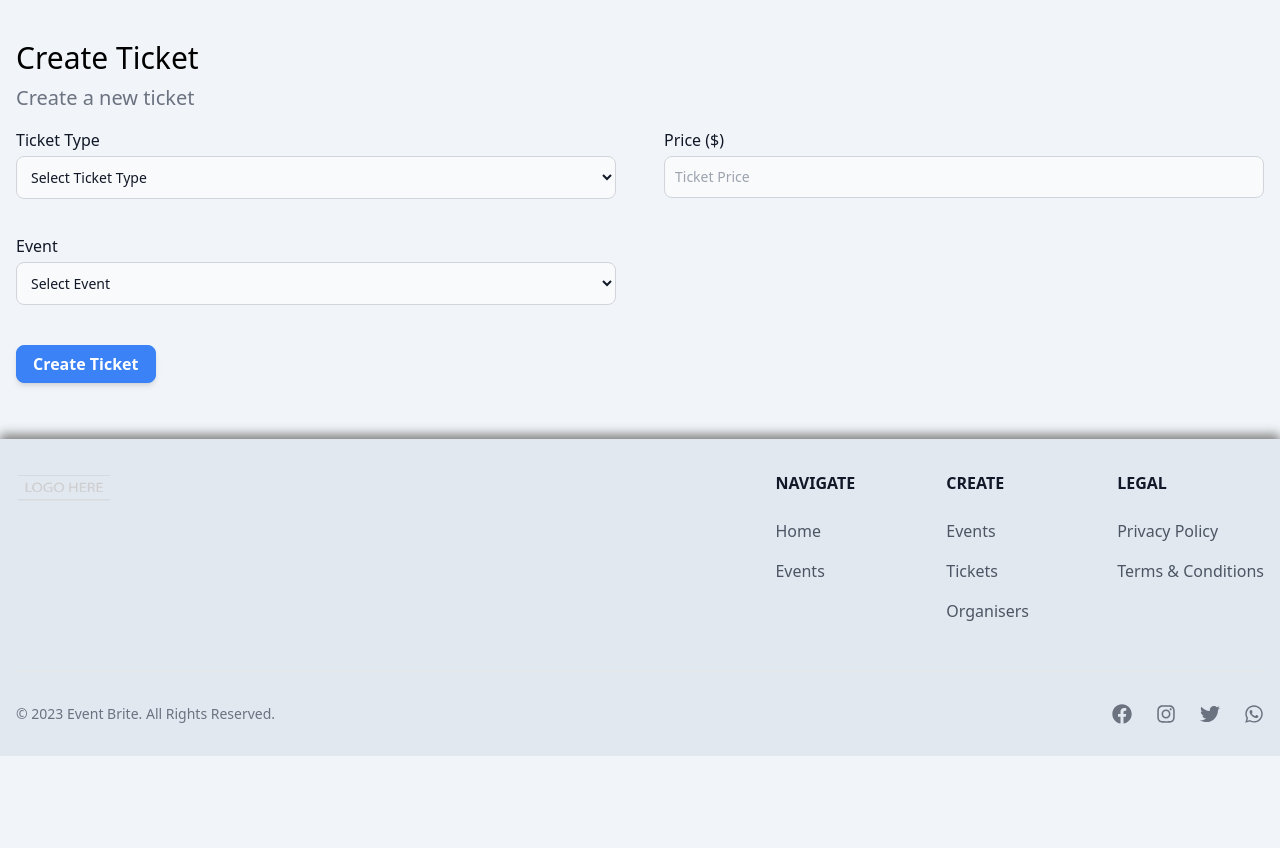
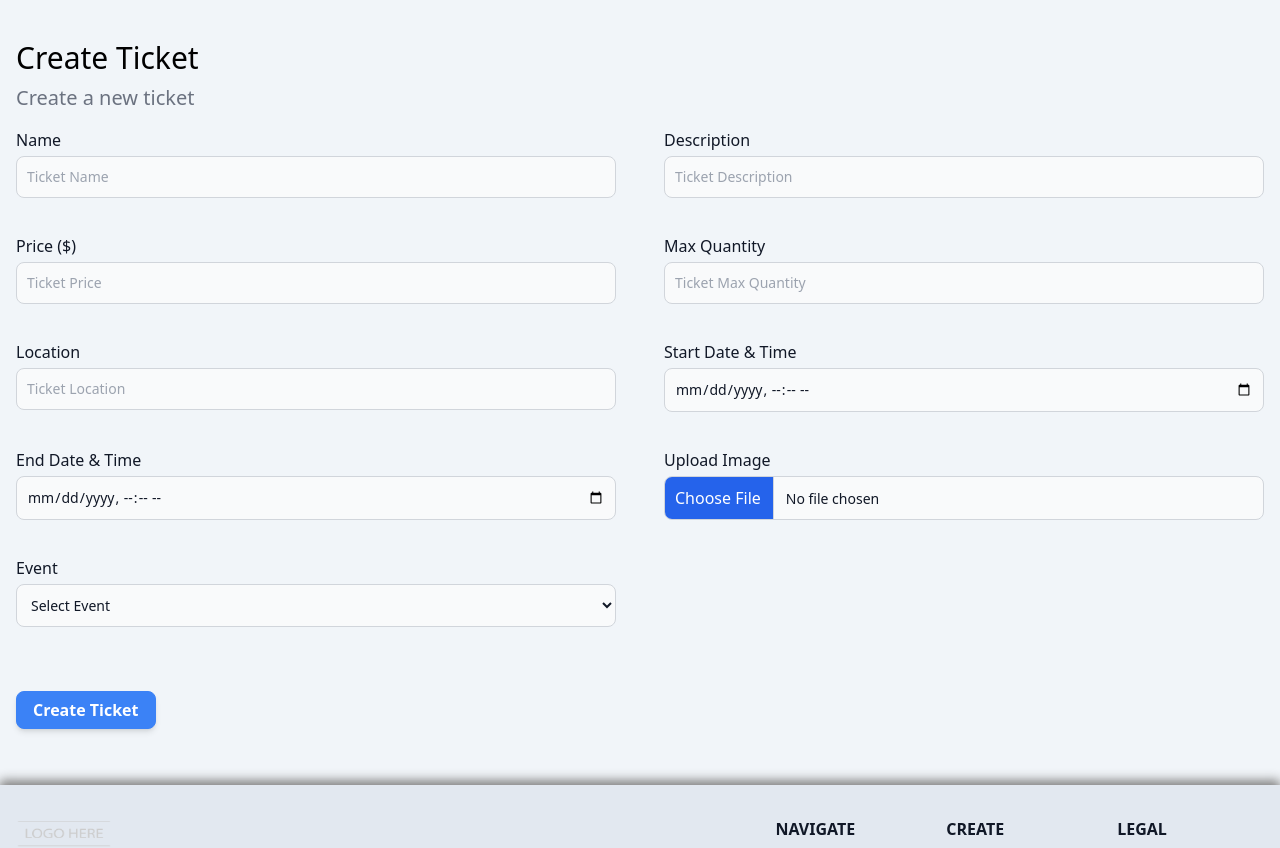
Before and after one commit to abbassays/event-brite, a Next.js app: page /admin/create-ticket in a window 1280 px wide. Shown: the part 720-1568 px from the top of the page. Before the commit the page ends 1476 px from the top, so only its background shows below. Built offline with nearby package versions, Linux system fonts and the light colour scheme.

Commit message:
fixed ticket form

```diff
--- a/components/AdminForms/EventForm.tsx
+++ b/components/AdminForms/EventForm.tsx
@@ -64,7 +64,7 @@ const EventForm: React.FC = () => {
       <Input
         type="datetime-local"
         label="Date & Time"
-        placeholder="Date & Event Time"
+        placeholder="Date & Time"
         name="Date"
         register={register}
         errors={errors}
--- a/components/AdminForms/TicketForm.tsx
+++ b/components/AdminForms/TicketForm.tsx
@@ -10,7 +10,6 @@ import Button from "../UI/Button";
 import Select from "../UI/Select";
 
 const TicketForm: React.FC = () => {
-  const ticketTypes = ["Standard", "VIP", "Early Bird", "Group"];
   const [events, setEvents] = useState<EventType[] | []>([]);
   const {
     register,
@@ -34,26 +33,89 @@ const TicketForm: React.FC = () => {
 
   const formItems = (
     <>
-      <Select
-        label="Ticket Type"
-        name="Type"
+      <Input
+        type="text"
+        label="Name"
+        placeholder="Ticket Name"
+        name="Name"
         register={register}
         errors={errors}
-        rules={{ required: "Ticket type is required" }}
-        placeholder="Select an option"
-        options={ticketTypes.map((ticket) => {
-          return { id: ticket, name: ticket };
-        })}
+        rules={{ required: "Ticket Name is required" }}
       />
+
+      <Input
+        type="text"
+        label="Description"
+        placeholder="Ticket Description"
+        name="Description"
+        register={register}
+        errors={errors}
+        rules={{ required: "Ticket Description is required" }}
+      />
+
       <Input
         type="number"
         label="Price ($)"
         placeholder="Ticket Price"
-        name="Ticket"
+        name="Price"
         register={register}
         errors={errors}
         rules={{ required: "Ticket Price is required" }}
       />
+
+      <Input
+        type="number"
+        label="Max Quantity"
+        placeholder="Ticket Max Quantity"
+        name="MaxQuantity"
+        register={register}
+        errors={errors}
+        rules={{ required: "Ticket Max Quantity is required" }}
+      />
+
+      <Input
+        type="text"
+        label="Location"
+        placeholder="Ticket Location"
+        name="Location"
+        register={register}
+        errors={errors}
+        rules={{ required: "Ticket Location is required" }}
+      />
+
+      <Input
+        type="datetime-local"
+        label="Start Date & Time"
+        placeholder="Date & Time"
+        name="StartDate"
+        register={register}
+        errors={errors}
+        rules={{ required: "Start Date is required" }}
+      />
+
+      <Input
+        type="datetime-local"
+        label="End Date & Time"
+        placeholder="Date & Time"
+        name="EndDate"
+        register={register}
+        errors={errors}
+        rules={{ required: "End Date is required" }}
+      />
+
+      <Input
+        type="file"
+        label={"Upload Image"}
+        placeholder={"Upload Image"}
+        name="Image"
+        register={register}
+        errors={errors}
+        rules={{ required: "Ticket Image is Required" }}
+        aria-describedby="file_input_help"
+        isFile={true}
+        accept="image/*"
+      />
+
       <Select
         label="Event"
         name="EventId"
--- a/components/UI/Select.tsx
+++ b/components/UI/Select.tsx
@@ -40,7 +40,9 @@ const Select: React.FC<SelectProps> = ({
           </option>
         ))}
       </select>
-      {errors[name] && <p className="text-red-500">{errors[name].message}</p>}
+      <div className="h-6">
+        {errors[name] && <p className="text-red-500">{errors[name].message}</p>}
+      </div>
     </div>
   );
 };
--- /dev/null
+++ b/pages/confirmation/[id].tsx
@@ -0,0 +1,43 @@
+import React from "react";
+import { useRouter } from "next/router";
+const order = {
+  date: "May 20, 2023",
+  shippingAddress: "123 Main St, City, State",
+  paymentMethod: "Credit Card",
+  items: [
+    { name: "Item 1", quantity: 2, price: 10 },
+    { name: "Item 2", quantity: 1, price: 15 },
+    { name: "Item 3", quantity: 3, price: 5 },
+  ],
+  total: 45,
+};
+const Confirmation = () => {
+  const router = useRouter();
+  const { id } = router.query;
+  return (
+    <div className="container mx-auto p-4">
+      <h1 className="text-2xl font-bold mb-4">Order Confirmation</h1>
+      <p className="mb-4">Thank you for your order! Here are the details:</p>
+
+      <div className="bg-white p-4 shadow rounded">
+        <h2 className="text-xl font-bold mb-2">Order ID: {id}</h2>
+        <p className="mb-2">Order Date: {order.date}</p>
+        <p className="mb-2">Shipping Address: {order.shippingAddress}</p>
+        <p className="mb-2">Payment Method: {order.paymentMethod}</p>
+
+        <h3 className="text-lg font-bold mt-4 mb-2">Order Items:</h3>
+        <ul>
+          {order.items.map((item, index) => (
+            <li key={index} className="mb-1">
+              {item.name} - Quantity: {item.quantity} - Price: ${item.price}
+            </li>
+          ))}
+        </ul>
+
+        <h3 className="text-lg font-bold mt-4">Total: ${order.total}</h3>
+      </div>
+    </div>
+  );
+};
+
+export default Confirmation;
```
Also changed, not shown: types/index.ts (+7 -1 lines).
